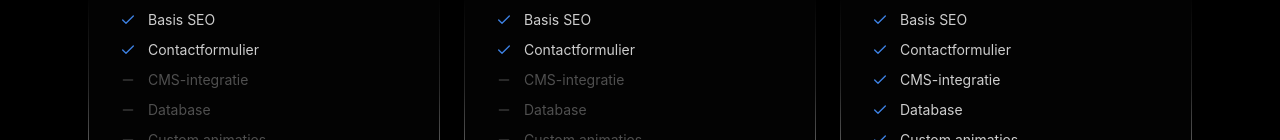
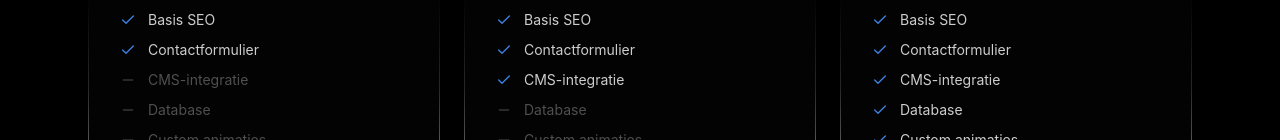
Before and after one commit to trimtmm-star/trim.studio, a React (Vite) app: page /pricing in a window 1280 px wide. Shown: the part 812-952 px from the top of the page. Built offline with nearby package versions, Linux system fonts and the light colour scheme.

Commit message:
Differentiate Advanced tier features from Starter (adds CMS integration)

```diff
--- a/src/pages/PricingPage.tsx
+++ b/src/pages/PricingPage.tsx
@@ -26,7 +26,7 @@
     orSub: 'Of abonnement',
     packages: [
       { tier: 'STARTER', desc: "1 pagina", price: '€500', sub: '€200 + €25/mo', features: [true, true, true, false, false, false] },
-      { tier: 'ADVANCED', desc: "Tot 5 pagina's", price: '€1.000', sub: '€400 + €50/mo', features: [true, true, true, false, false, false], popular: true },
+      { tier: 'ADVANCED', desc: "Tot 5 pagina's", price: '€1.000', sub: '€400 + €50/mo', features: [true, true, true, true, false, false], popular: true },
       { tier: 'PREMIUM', desc: "5+ pagina's · CMS · DB", price: '€2.000*', sub: '€800 + €100/mo', features: [true, true, true, true, true, true] },
     ],
     featureLabels: ['Responsive design', 'Basis SEO', 'Contactformulier', 'CMS-integratie', 'Database', 'Custom animaties'],
@@ -62,7 +62,7 @@
     orSub: 'Or subscription',
     packages: [
       { tier: 'STARTER', desc: '1 page', price: '€500', sub: '€200 + €25/mo', features: [true, true, true, false, false, false] },
-      { tier: 'ADVANCED', desc: 'Up to 5 pages', price: '€1,000', sub: '€400 + €50/mo', features: [true, true, true, false, false, false], popular: true },
+      { tier: 'ADVANCED', desc: 'Up to 5 pages', price: '€1,000', sub: '€400 + €50/mo', features: [true, true, true, true, false, false], popular: true },
       { tier: 'PREMIUM', desc: '5+ pages · CMS · DB', price: '€2,000*', sub: '€800 + €100/mo', features: [true, true, true, true, true, true] },
     ],
     featureLabels: ['Responsive design', 'Basic SEO', 'Contact form', 'CMS integration', 'Database', 'Custom animations'],
```
